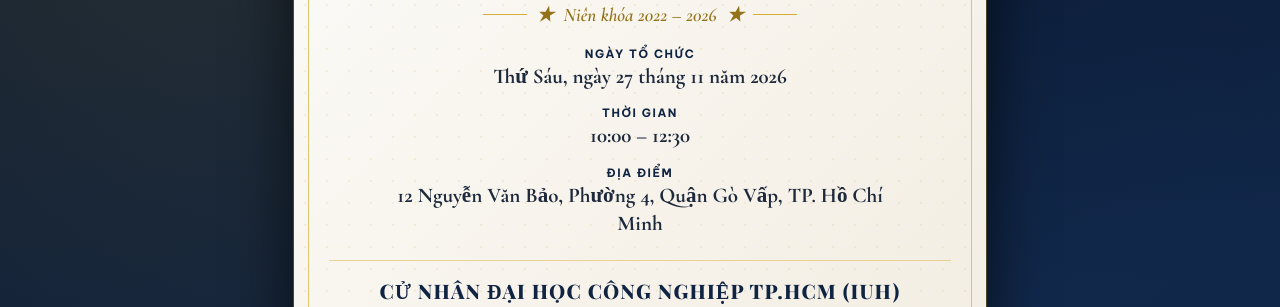
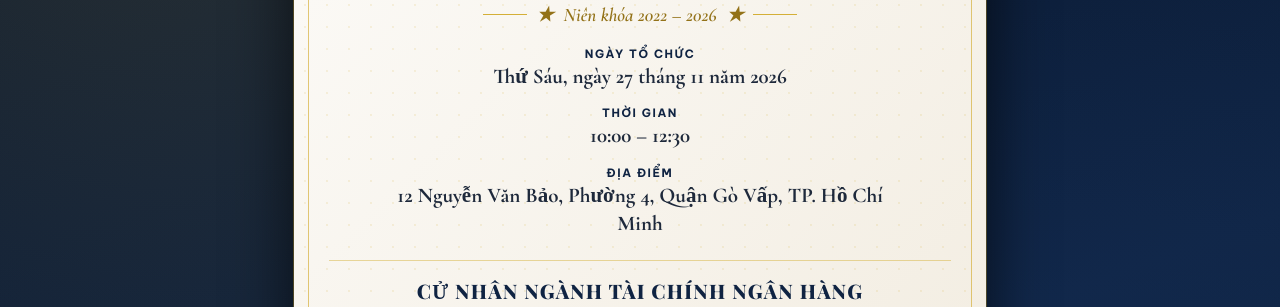
Before and after one commit to nguyenthiphuongthuy620-hub/thiep-tot-nghiep-2026, a plain HTML site: page index.html in a window 1280 px wide. Both pictures are taken after a click on the button 640 px from the left and 403 px from the top of the page. Shown: the part 493-800 px from the top of the page. Drawn offline with nearby package versions, Linux system fonts and the light colour scheme; no server answers; a web font is replaced by a local one.

Commit message:
Update index.html

```diff
--- a/index.html
+++ b/index.html
@@ -1157,7 +1157,7 @@
                 </div>
 
                 <div class="degree-box">
-                    <div id="card-degree" class="degree-name">CỬ NHÂN ĐẠI HỌC CÔNG NGHIỆP TP.HCM (IUH)</div>
+                    <div id="card-degree" class="degree-name">CỬ NHÂN NGÀNH TÀI CHÍNH NGÂN HÀNG (IUH)</div>
                     <div id="card-note" class="closing-note">Sự hiện diện và lời chúc của bạn là niềm vui lớn đối với mình!</div>
                 </div>
 
@@ -1418,7 +1418,7 @@
             date: "Thứ Sáu, ngày 27 tháng 11 năm 2026",
             time: "10:00 – 12:30",
             venue: "12 Nguyễn Văn Bảo, Phường 4, Quận Gò Vấp, TP. Hồ Chí Minh",
-            degree: "CỬ NHÂN ĐẠI HỌC CÔNG NGHIỆP TP.HCM (IUH)",
+            degree: "CỬ NHÂN NGÀNH TÀI CHÍNH NGÂN HÀNG",
             note: "Sự hiện diện và lời chúc của bạn là niềm vui lớn đối với mình!"
         };
 
```
